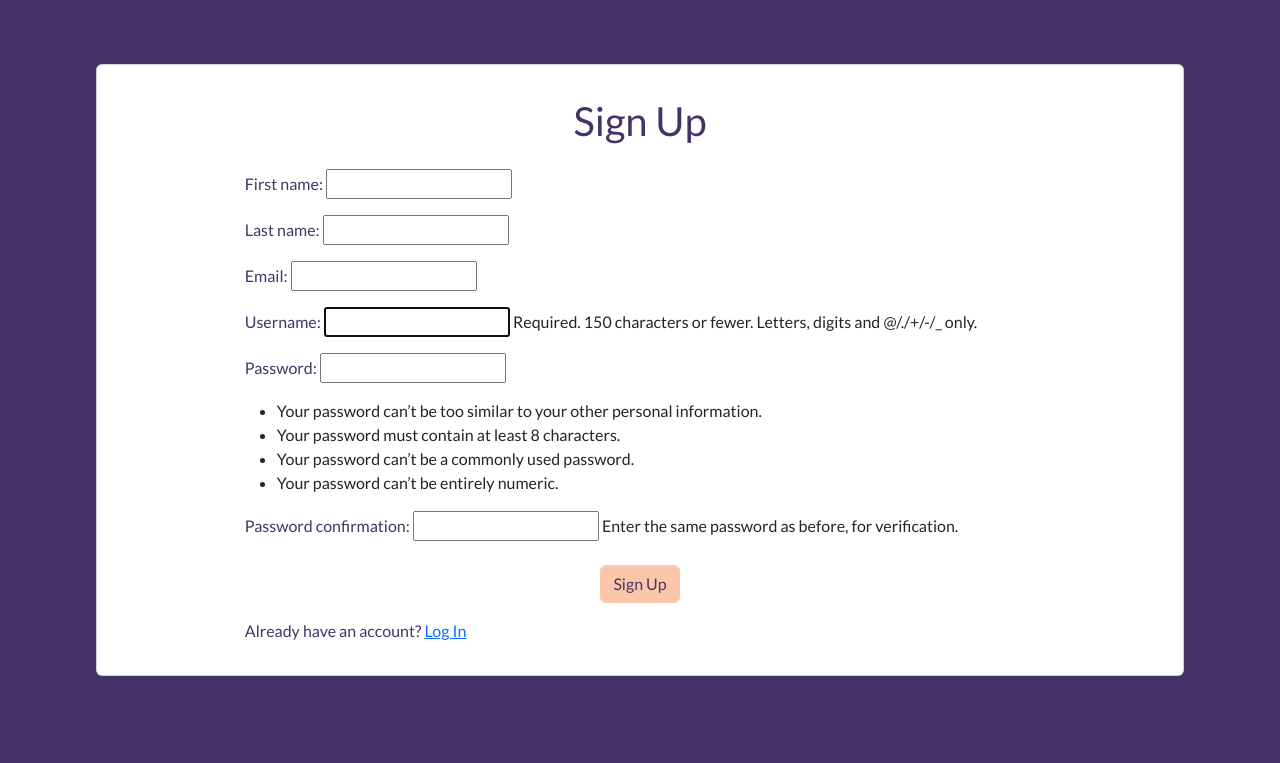
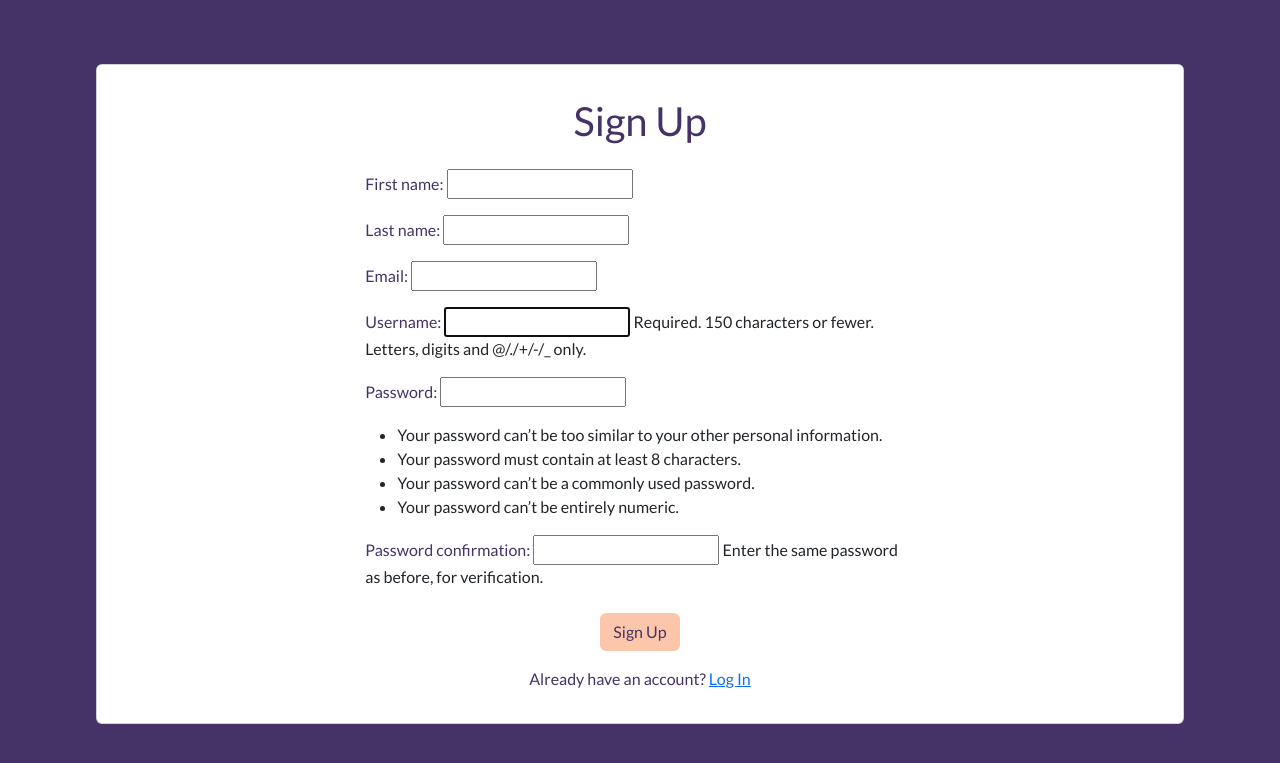
Before and after one commit to awolter27/KeyMaster, a Django app: page /accounts/signup/ in a window 1280 px wide. Shown: the top 763 px of the page. Run offline with Django 4.2, Linux system fonts and the light colour scheme; some libraries are stand-ins or nearby versions; some web fonts are replaced.

Commit message:
Sign up page edited CSS

```diff
--- a/main_app/templates/registration/signup.html
+++ b/main_app/templates/registration/signup.html
@@ -6,6 +6,7 @@
     <div class="card my-3" id="signup-card">
         <div class="card-body d-flex flex-column justify-content-between align-items-center">
             <h1 class="py-3 text-center" id="signup-heading">Sign Up</h1>
+            <div class="d-flex justify-content-center">
                 <form method="post" action="{% url 'signup' %}" class="w-75">
                     {% csrf_token %}
                     {{ form.as_p }}
@@ -13,8 +14,9 @@
                         <input type="submit" value="Sign Up" class="btn mt-2 mb-3" id="signup-link" />
                         <input type="hidden" name="next" value="{{ next }}" />
                     </div>
-                <p id="signup-text">Already have an account? <a href="/accounts/login/">Log In</a></p>
+                    <p class="text-center" id="signup-text">Already have an account? <a href="/accounts/login/">Log In</a></p>
                 </form>
+            </div>
         </div>
     </div>
 </div>
```
Lines whose indentation alone changed are shown as unchanged.
